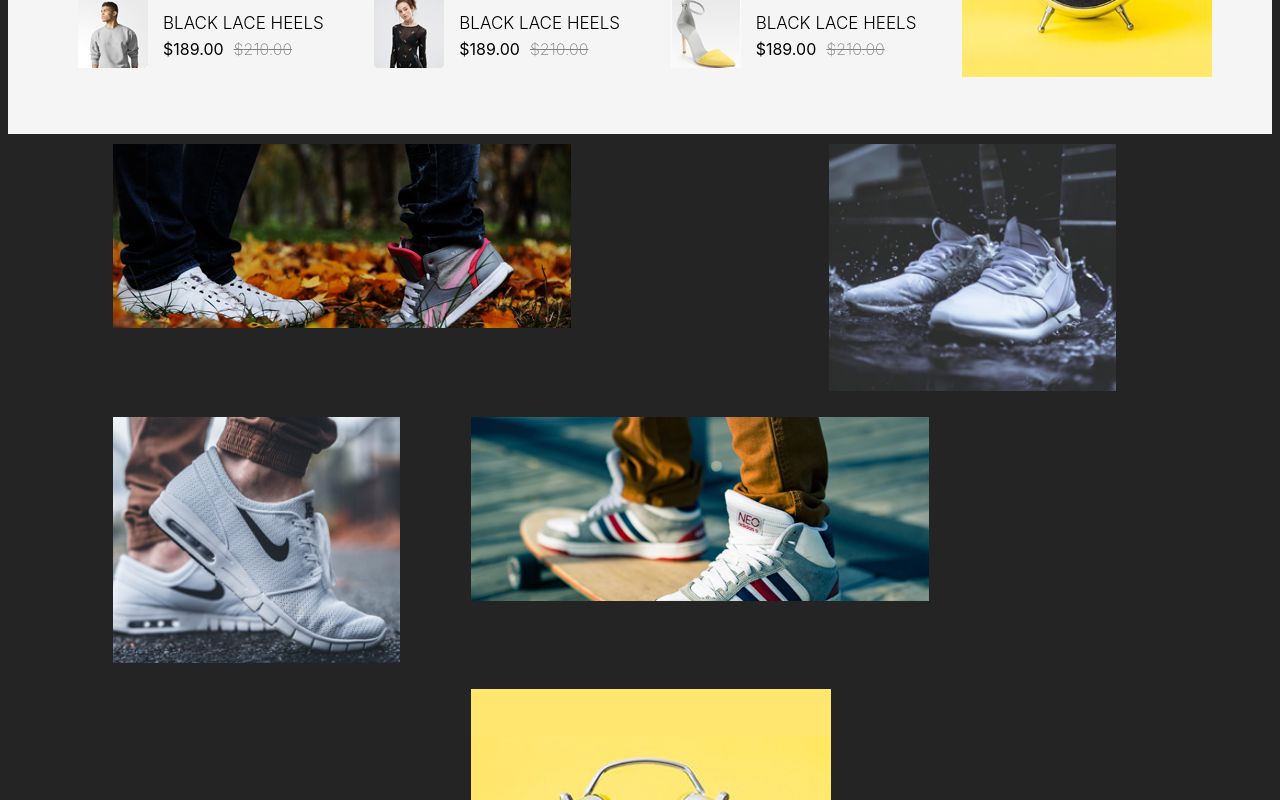
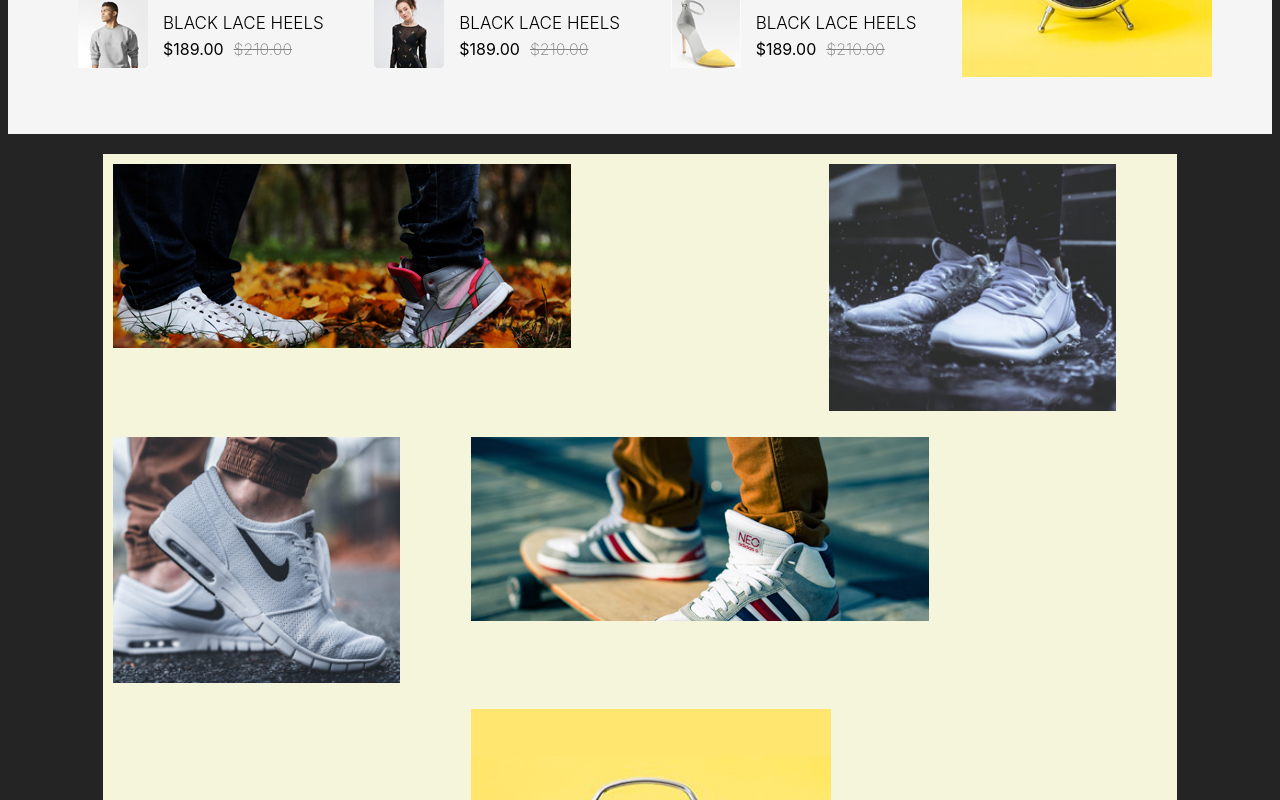
Before and after one commit to BridgetKas/ShoeStore, a React (Vite) app: page / in a window 1280 px wide. Shown: the part 2180-2980 px from the top of the page. Built offline with nearby package versions, Linux system fonts and the light colour scheme.

Commit message:
Fixed Overlay Component

```diff
--- a/src/components/overLayShoes/overlay.module.css
+++ b/src/components/overLayShoes/overlay.module.css
@@ -6,9 +6,9 @@
     gap:20px;
     padding:10px;
     width:95%;
-    margin-left:auto;
-    margin-right:auto;
+    margin:20px auto;
     flex-wrap:wrap;
+    background-color: beige;
 }
 
 .imageContainer {
```
